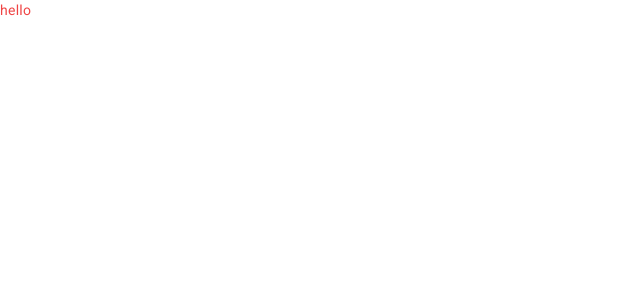
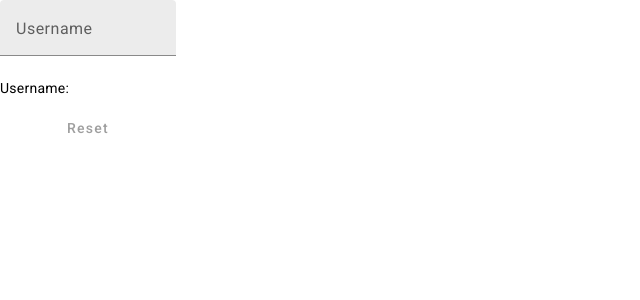
Before and after one commit to antonin686/angular-practice, an Angular app: page / in a window 1280 px wide. Shown: the top 300 px of the page, without its empty margins (0-640 px from the left). Built offline with nearby package versions, Linux system fonts and the light colour scheme.

Commit message:
"Practice Databinding"

```diff
--- a/src/app/app.component.html
+++ b/src/app/app.component.html
@@ -1,3 +1 @@
-<div class="text-red-500">
-  hello
-</div>
+<app-prac-form />
--- /dev/null
+++ b/src/app/prac-form/prac-form.component.html
@@ -0,0 +1,8 @@
+<div class="flex flex-col w-44">
+  <mat-form-field appearance="fill">
+    <mat-label>Username</mat-label>
+    <input matInput [(ngModel)]="username"/>
+  </mat-form-field>
+  <p>Username: {{ username }}</p>
+  <button mat-button color="primary" [disabled]="canClick()" (click)="reset()">Reset</button>
+</div>
--- /dev/null
+++ b/src/app/prac-form/prac-form.component.ts
@@ -0,0 +1,21 @@
+import { Component, OnInit } from '@angular/core';
+
+@Component({
+  selector: 'app-prac-form',
+  templateUrl: './prac-form.component.html',
+  styleUrls: ['./prac-form.component.css']
+})
+export class PracFormComponent implements OnInit{
+
+  username: string = "";
+
+  ngOnInit(): void {}
+
+  canClick () {
+    return this.username == "" ? true : false;
+  }
+
+  reset(){
+    this.username = "";
+  }
+}
```
Also changed, not shown: src/app/app.module.ts (+13 -6 lines), src/app/prac-form/prac-form.component.css (added), 1 other file (tests, documents, lock files or other folders).
